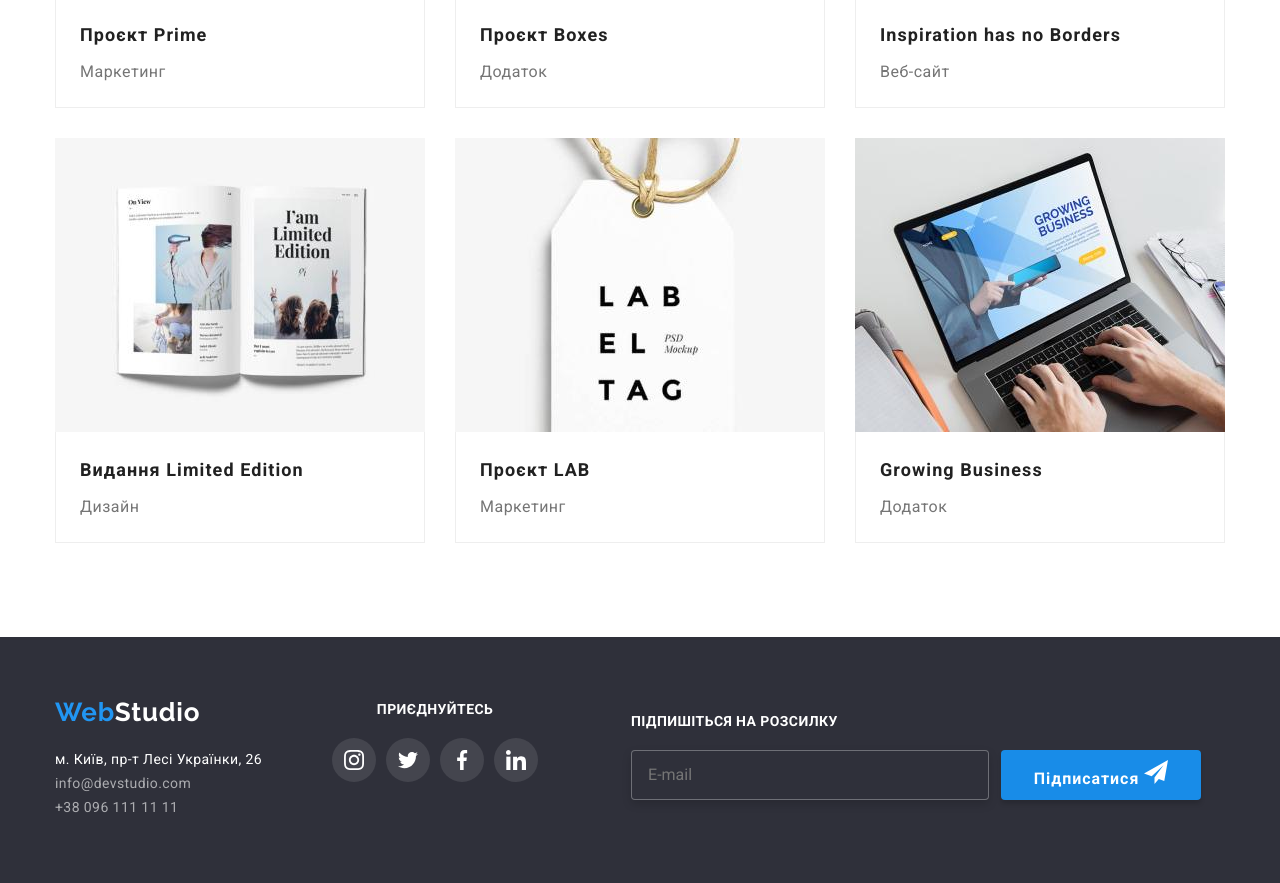
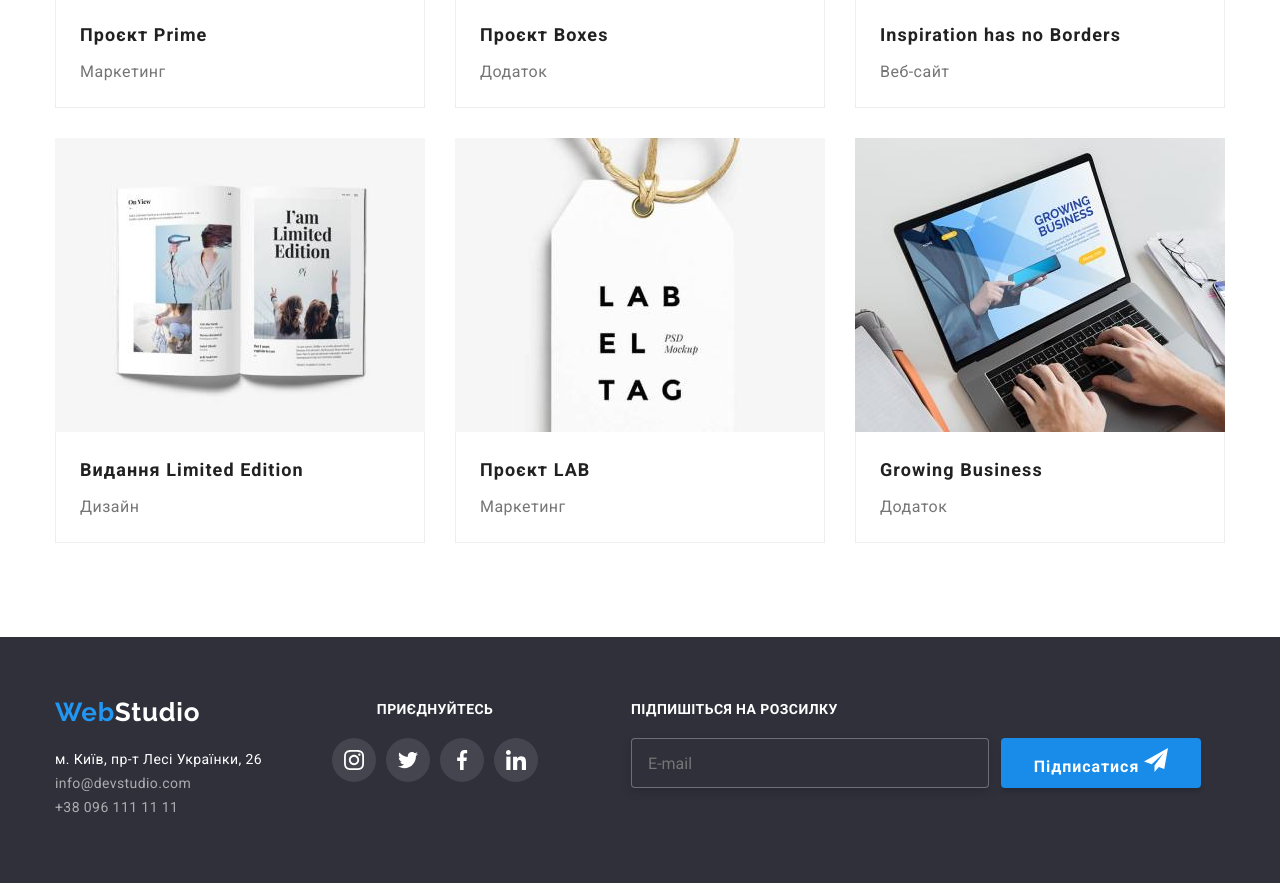
Before and after one commit to Faleksus/goit-markup-hw-08, a plain HTML site: page portfolio.html in a window 1280 px wide. Shown: the part 995-1878 px from the top of the page. Drawn offline with nearby package versions, Linux system fonts and the light colour scheme.

Commit message:
corrected class subscribe

```diff
--- a/sass/layout/_footer.scss
+++ b/sass/layout/_footer.scss
@@ -169,7 +169,7 @@
         &__container {
             display: flex;
             justify-content: flex-start;
-            align-items: center;
+            // align-items: center;
             text-align: start;
         }
 
@@ -188,7 +188,7 @@
     }
 
     .subscribe {
-        margin-bottom: 64px;
+        margin-top: 5px;
     }
 
     .subscribe-form {
--- a/sass/layout/_portfolio.scss
+++ b/sass/layout/_portfolio.scss
@@ -45,6 +45,7 @@
 .project-list-item {
     flex-basis: calc((100% - 60px) / 3);
     transition: box-shadow var(--transition-dur-and-func);
+    width: 354px;
 
     &:hover,
     &:focus {
@@ -98,7 +99,11 @@
 
 @media screen and (min-width: 768px) {
     .filters-list {
-        justify-content: center;
+        justify-content: flex-start;
+    }
+
+    .projects-list {
+        justify-content: flex-start;
     }
 }
 
```
Also changed, not shown: css/main.min.css, 1 other file.
